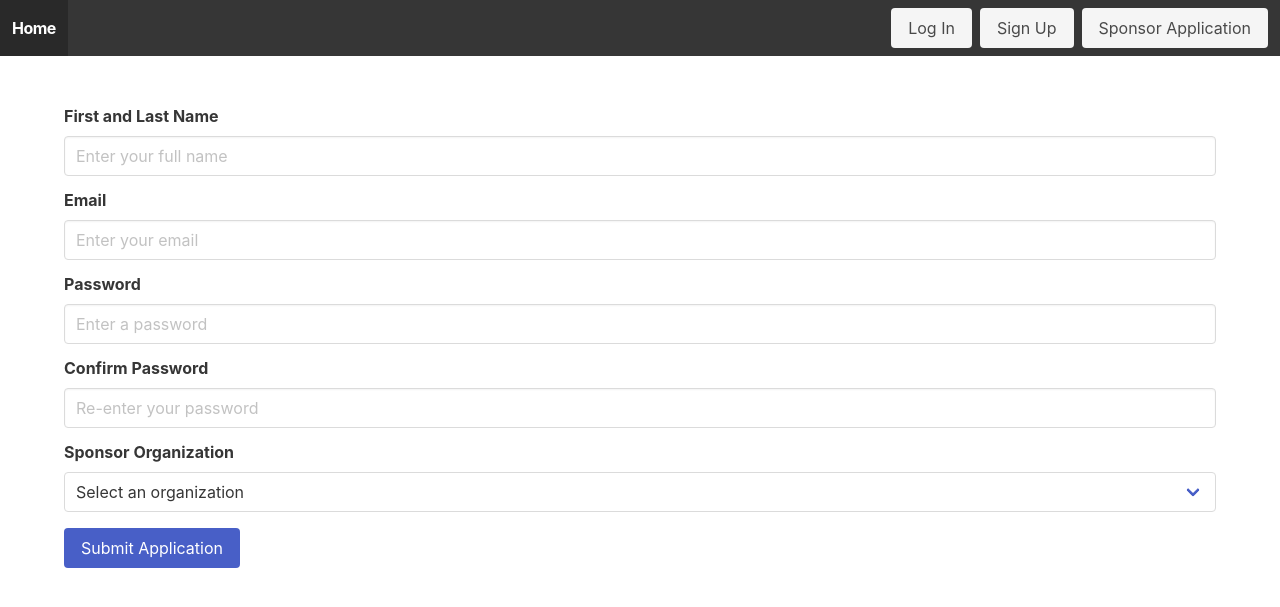
After one commit to Vernaiko/F25-Team05, a Django app: page /sponsor-application/ in a window 1280 px wide. The commit adds this page. Shown: the top 607 px of the page. Run offline with Django 5.2, Linux system fonts and the light colour scheme.

Commit message:
Added boilerplate front end for sponsor application
Added a boilerplate front end for the sponsor application page. It's nothing crazy at the moment, but for now it works. I also went ahead and got the dependencies sorted, since mysqlclient needed to be in the pipfile

```diff
--- a/safedriverprogram/driver_program/templates/base.html
+++ b/safedriverprogram/driver_program/templates/base.html
@@ -34,6 +34,7 @@
             <div class="buttons">
               <a class="button is-light" href="{% url 'login' %}">Log In</a>
               <a class="button is-light" href="{% url 'signup' %}">Sign Up</a>
+              <a class="button is-light" href="{% url 'sponsor_application' %}">Sponsor Application</a>
             </div>
           </div>
         </div>
--- /dev/null
+++ b/safedriverprogram/driver_program/templates/sponsor_application.html
@@ -0,0 +1,58 @@
+{% extends 'base.html' %}
+
+{% block title %}Sponsor Application Form{% endblock %}
+
+{% block content %}
+
+<form action="{% url 'sponsor_application' %}" method="POST" enctype="multipart/form-data">
+    {% csrf_token %}
+
+    <div class="field">
+        <label class="label">First and Last Name</label>
+        <div class="control">
+            <input class="input" type="text" name="username" placeholder="Enter your full name" required>
+        </div>
+    </div>
+
+    <div class="field">
+        <label class="label">Email</label>
+        <div class="control">
+            <input class="input" type="email" name="email" placeholder="Enter your email" required>
+        </div>
+    </div>
+
+    <div class="field">
+        <label class="label">Password</label>
+        <div class="control">
+            <input class="input" type="password" name="password" placeholder="Enter a password" required>
+        </div>
+    </div>
+
+    <div class="field">
+        <label class="label">Confirm Password</label>
+        <div class="control">
+            <input class="input" type="password" name="password2" placeholder="Re-enter your password" required>
+        </div>
+    </div>
+
+    <div class="field">
+        <label class="label">Sponsor Organization</label>
+        <div class="control">
+            <div class="select is-fullwidth">
+                <select name="sponsor_org" required>
+                    <option value="">Select an organization</option>
+                    <option value="OrgA">Organization A</option>
+                    <option value="OrgB">Organization B</option>
+                </select>
+            </div>
+        </div>
+    </div>
+
+    <div class="field" style="margin-top: 1em;">
+        <div class="control">
+            <button class="button is-link" href="{% url 'success' %}" type="submit">Submit Application</button>
+        </div>
+    </div>
+</form>
+
+{% endblock %}
--- a/safedriverprogram/driver_program/urls.py
+++ b/safedriverprogram/driver_program/urls.py
@@ -9,4 +9,6 @@ urlpatterns = [
     path('account/edit/', views.edit_account, name='edit_account'),
     path('change-password/', views.change_password, name='change_password'),
     path('database_status/', views.database_status, name='database_status'),
+    path('sponsor-application/', views.sponsor_application, name='sponsor_application'),
+    path('application-success/', views.application_success, name='success'),
 ]
--- a/safedriverprogram/driver_program/views.py
+++ b/safedriverprogram/driver_program/views.py
@@ -43,6 +43,12 @@ def login_page(request):
 
 def signup_page(request):
     return render(request, 'signup.html')
+
+def sponsor_application(request):
+    return render(request, 'sponsor_application.html')
+
+def application_success(request):
+    return render(request, 'application_success.html')
 
 # Updated Account Page View (passes user to template)
 #@login_required
```
Also changed, not shown: safedriverprogram/driver_program/templates/application_success.html (added, +13 -0 lines), 2 other files.
